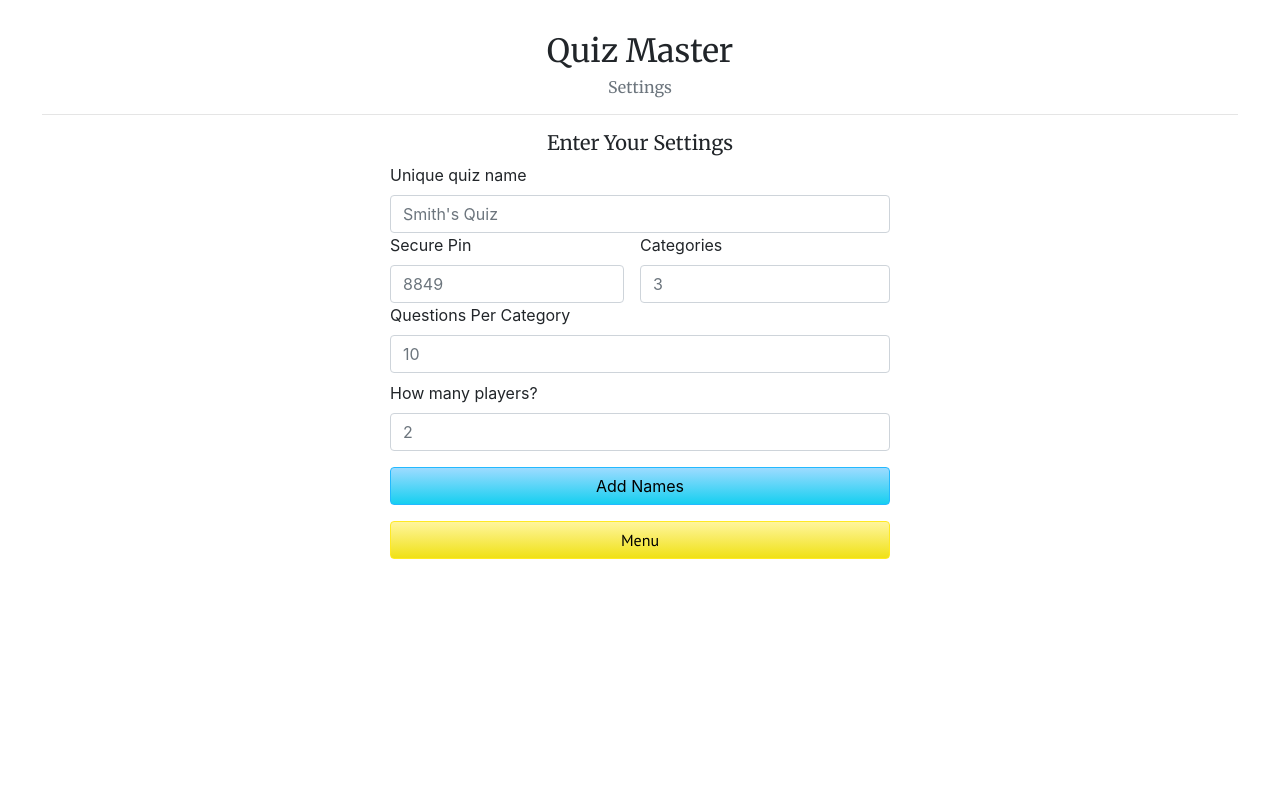
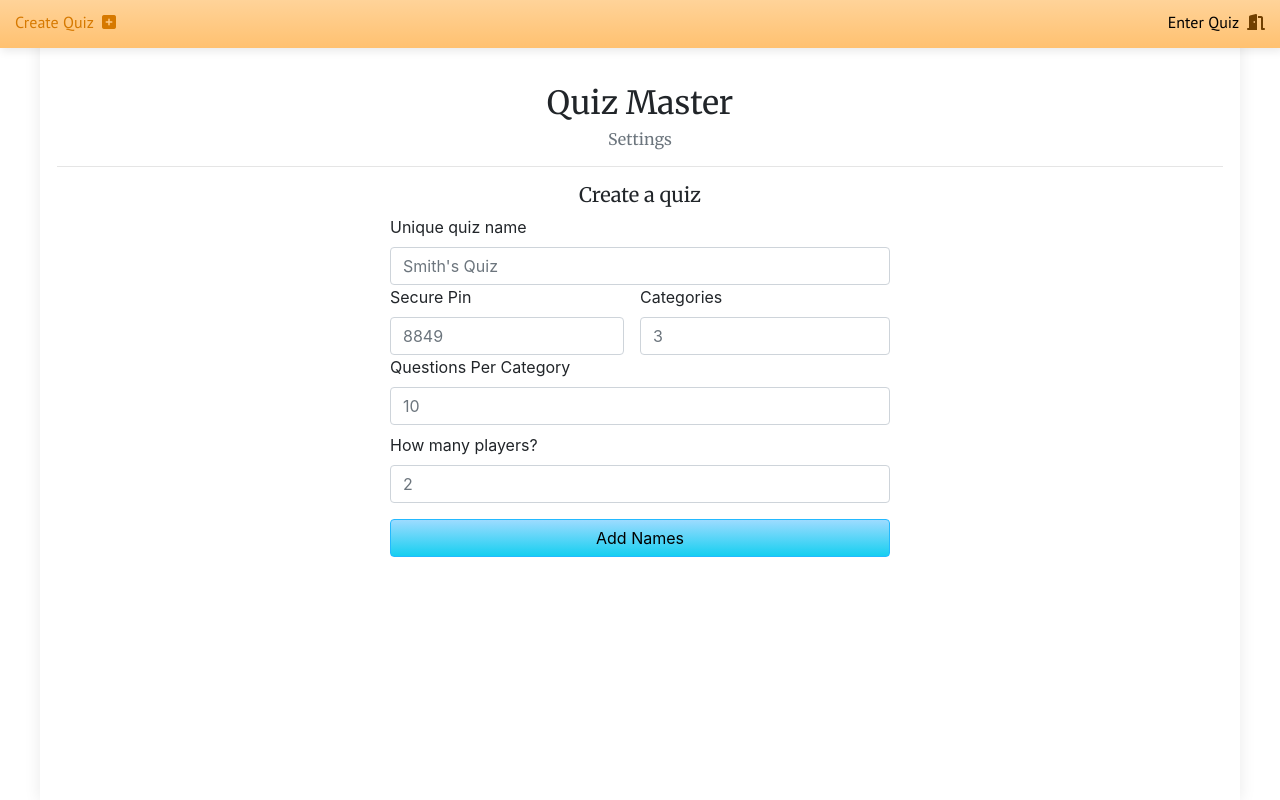
Before and after one commit to Fordalex/quiz-night, a Flask app: page /settings in a window 1280 px wide. Run offline with Flask 2, Linux system fonts and the light colour scheme; some libraries are stand-ins or nearby versions; some web fonts are replaced.

Commit message:
Added the navigation bar on most pages.

```diff
--- a/static/css/_colours.scss
+++ b/static/css/_colours.scss
@@ -1,6 +1,7 @@
 $gold: rgb(255, 234, 117);
 $silver: rgb(245, 245, 245);
 $bronze: rgb(238, 189, 54);
+$theme-colour: rgb(255, 193, 112);
 
 .background-gold {
     background: linear-gradient($gold, darken($gold, 25%));
@@ -13,3 +14,7 @@ $bronze: rgb(238, 189, 54);
 .background-bronze {
     background: linear-gradient($bronze, darken($bronze, 11%));
 }
+
+.fas {
+    color: darken($theme-colour, 50%)
+}
--- /dev/null
+++ b/static/css/_navigation.scss
@@ -0,0 +1,37 @@
+.navigation-bar {
+    z-index: 555;
+    padding: 0;
+    margin: 0;
+    position: fixed;
+    top: 0;
+    left: 0;
+    height: 48px;
+    right: 0;
+    background: linear-gradient(lighten($theme-colour, 8%), $theme-colour);
+    list-style: none;
+    display: flex;
+    justify-content: space-between;
+    box-shadow: 2px 2px 9px 1px rgba(0,0,0,0.09);
+    li {
+        padding: 10px 15px;
+        margin: 0;
+    }
+    .active-link {
+        a {
+            color:darken($theme-colour, 30%);
+        }
+        .fas {
+            color:darken($theme-colour, 30%);
+        }
+    }
+    .burger-menu-container {
+        div {
+            height: 4px;
+            width: 30px;
+            margin-top: 4px;
+            margin-bottom: 4px;
+            border-radius: 3px;
+            background-color: black;
+        }
+    }
+}
--- a/static/css/_other.scss
+++ b/static/css/_other.scss
@@ -37,8 +37,13 @@ p,a {
 /* base */
 
 .page-container {
+    padding-top: 68px;
+    padding-left: 15px;
+    padding-right: 15px;
     width: 100%;
+    min-height: 100vh;
     max-width: 1200px;
+    box-shadow: 0px 0px 15px 1px rgba(0,0,0,0.08);
 }
 
 /* enter page */
@@ -65,6 +70,7 @@ p,a {
 }
 
 .answer-count-container {
+
     max-height: 120px;
     overflow-y: auto;
 }
@@ -81,7 +87,9 @@ p,a {
 }
 
 .category-list {
-    border: solid rgb(231, 231, 231) 1px;
+    border-radius: 4px;
+    box-shadow: 0px 0px 8px 1px rgba(0,0,0,0.05);
+
     padding: 5px;
 }
 
@@ -102,6 +110,8 @@ p,a {
 }
 
 .answers-list {
+    border-radius: 4px;
+    box-shadow: 0px 0px 8px 1px rgba(0,0,0,0.05);
     border: solid rgb(231, 231, 231) 1px;
 }
 
--- /dev/null
+++ b/static/css/_quiz.scss
@@ -0,0 +1,12 @@
+.answer-container {
+    position: fixed;
+    z-index: 555;
+    top: 48px;
+    left: 0;
+    right: 0;
+}
+
+.answer-wrapper {
+    max-width: 1199px;
+    background-color: white;
+}
--- a/static/css/style.css
+++ b/static/css/style.css
@@ -110,8 +110,14 @@ p, a {
 
 /* base */
 .page-container {
+  padding-top: 68px;
+  padding-left: 15px;
+  padding-right: 15px;
   width: 100%;
+  min-height: 100vh;
   max-width: 1200px;
+  -webkit-box-shadow: 0px 0px 15px 1px rgba(0, 0, 0, 0.08);
+          box-shadow: 0px 0px 15px 1px rgba(0, 0, 0, 0.08);
 }
 
 /* enter page */
@@ -152,7 +158,9 @@ p, a {
 }
 
 .category-list {
-  border: solid #e7e7e7 1px;
+  border-radius: 4px;
+  -webkit-box-shadow: 0px 0px 8px 1px rgba(0, 0, 0, 0.05);
+          box-shadow: 0px 0px 8px 1px rgba(0, 0, 0, 0.05);
   padding: 5px;
 }
 
@@ -173,6 +181,9 @@ p, a {
 }
 
 .answers-list {
+  border-radius: 4px;
+  -webkit-box-shadow: 0px 0px 8px 1px rgba(0, 0, 0, 0.05);
+          box-shadow: 0px 0px 8px 1px rgba(0, 0, 0, 0.05);
   border: solid #e7e7e7 1px;
 }
 
@@ -236,4 +247,87 @@ p, a {
   background: -webkit-gradient(linear, left top, left bottom, from(#eebd36), to(#daa412));
   background: linear-gradient(#eebd36, #daa412);
 }
+
+.fas {
+  color: #703f00;
+}
+
+.navigation-bar {
+  z-index: 555;
+  padding: 0;
+  margin: 0;
+  position: fixed;
+  top: 0;
+  left: 0;
+  height: 48px;
+  right: 0;
+  background: -webkit-gradient(linear, left top, left bottom, from(#ffd399), to(#ffc170));
+  background: linear-gradient(#ffd399, #ffc170);
+  list-style: none;
+  display: -webkit-box;
+  display: -ms-flexbox;
+  display: flex;
+  -webkit-box-pack: justify;
+      -ms-flex-pack: justify;
+          justify-content: space-between;
+  -webkit-box-shadow: 2px 2px 9px 1px rgba(0, 0, 0, 0.09);
+          box-shadow: 2px 2px 9px 1px rgba(0, 0, 0, 0.09);
+}
+
+.navigation-bar li {
+  padding: 10px 15px;
+  margin: 0;
+}
+
+.navigation-bar .active-link a {
+  color: #d67900;
+}
+
+.navigation-bar .active-link .fas {
+  color: #d67900;
+}
+
+.navigation-bar .burger-menu-container div {
+  height: 4px;
+  width: 30px;
+  margin-top: 4px;
+  margin-bottom: 4px;
+  border-radius: 3px;
+  background-color: black;
+}
+
+.answer-container {
+  position: fixed;
+  z-index: 555;
+  top: 48px;
+  left: 0;
+  right: 0;
+}
+
+.answer-wrapper {
+  max-width: 1199px;
+  background-color: white;
+}
+
+a {
+  color: black;
+}
+
+a:hover {
+  color: grey;
+  text-decoration: none;
+}
+
+a:hover .fas {
+  color: grey;
+  text-decoration: none;
+}
+
+a:active {
+  text-decoration: none;
+}
+
+.text-small {
+  font-size: 13px;
+}
 /*# sourceMappingURL=style.css.map */
--- a/static/css/style.scss
+++ b/static/css/style.scss
@@ -1,3 +1,26 @@
 @import './assets';
 @import './other';
-@import './colours.scss'
+@import './colours.scss';
+@import './navigation';
+@import './quiz';
+
+a {
+    color: black;
+}
+
+a:hover {
+    color: grey;
+    text-decoration: none;
+    .fas {
+        color: grey;
+        text-decoration: none;
+    }
+}
+
+a:active {
+    text-decoration: none;
+}
+
+.text-small {
+    font-size: 13px;
+}
--- a/templates/base.html
+++ b/templates/base.html
@@ -8,13 +8,18 @@
     <link rel="stylesheet" href="https://stackpath.bootstrapcdn.com/bootstrap/4.5.0/css/bootstrap.min.css" integrity="sha384-9aIt2nRpC12Uk9gS9baDl411NQApFmC26EwAOH8WgZl5MYYxFfc+NcPb1dKGj7Sk" crossorigin="anonymous">
     <link rel="stylesheet" href="{{ url_for('static', filename='css/style.css')}} ">
     <link rel="shortcut icon" href="https://img.icons8.com/plasticine/100/000000/questions.png">
+    <script src="https://kit.fontawesome.com/d4ed0579d0.js" crossorigin="anonymous"></script>
     {% block js_content %}
 
     {% endblock %}
 
     <title>Quiz Night</title>
 </head>
-<body class="p-3">
+<body>
+
+    <ul class="navigation-bar">
+        {% block nav_items %}{% endblock %}
+    </ul>
 
     <div class="page-container">
     {%block content %}{% endblock %}
--- a/templates/lobby.html
+++ b/templates/lobby.html
@@ -1,4 +1,10 @@
 {% extends 'base.html' %}
+
+<!-- Navigation links -->
+{% block nav_items %}
+<li><a href="/">Exit<i class="fas fa-home ml-2"></i></a></li>
+{% endblock %}
+
 {% block content %}
 
 <h2 class="text-center mt-3 mb-2">{{ quiz.quizName }}</h2>
--- a/templates/reviewanswers.html
+++ b/templates/reviewanswers.html
@@ -1,5 +1,9 @@
 {% extends 'base.html' %}
 {% block content %}
+
+<li>    <a href="{{ url_for('quiz_ended') }}">
+    <button class="btn btn-danger btn-sm">Finished Quiz</button>
+</a></li>
 
 <!-- Title and settings -->
 <div class="col-12 p-0">
@@ -34,6 +38,8 @@
                     <li class="text-center background-silver p-1">{{ user['correctAnswers'] }} / {{ quiz.categories * quiz.questionsCount * usersQuestions }}</li>
                     {% elif loop.index == 3 %}
                     <li class="text-center background-bronze p-1">{{ user['correctAnswers'] }} / {{ quiz.categories * quiz.questionsCount * usersQuestions }}</li>
+                    {% else %}
+                    <li class="text-center p-1">{{ user['correctAnswers'] }} / {{ quiz.categories * quiz.questionsCount * usersQuestions }}</li>
                     {% endif %}
                 </ul>
             </div>
--- a/templates/settings.html
+++ b/templates/settings.html
@@ -1,4 +1,11 @@
 {% extends 'base.html' %}
+
+<!-- Navigation links -->
+{% block nav_items %}
+<li class="active-link"><a href="/settings">Create Quiz<i class="fas fa-plus-square ml-2"></i></a></li>
+<li ><a href="/">Enter Quiz <i class="fas fa-door-open ml-1"></i></a></li>
+{% endblock %}
+
 {% block content %}
 
 <!-- Page title -->
@@ -9,7 +16,7 @@
 <div class="d-flex justify-content-center">
     <div class="enter-container">
         <div class="container-fluid p-0">
-            <h5 class="text-center my-2">Enter Your Settings</h5>
+            <h5 class="text-center my-2">Create a quiz</h5>
             <form method="POST" id="quiz_form">
                 <div class="row m-0 p-0">
                     <div class="col-12 m-0 p-0">
@@ -43,11 +50,6 @@
                     <div id="errorMessage"></div>
                 </div>
             </form>
-        </div>
-        <div class="row">
-            <div class="col-12 mt-2">
-                <a href="/"><button class="btn btn-warning container-fluid my-2">Menu</button></a>
-            </div>
         </div>
     </div>
 </div>
```
Also changed, not shown: templates/addcategories.html (+6 -3 lines), templates/menu.html (+7 -1 lines), templates/quiz.html (+43 -41 lines), 1 other file.
